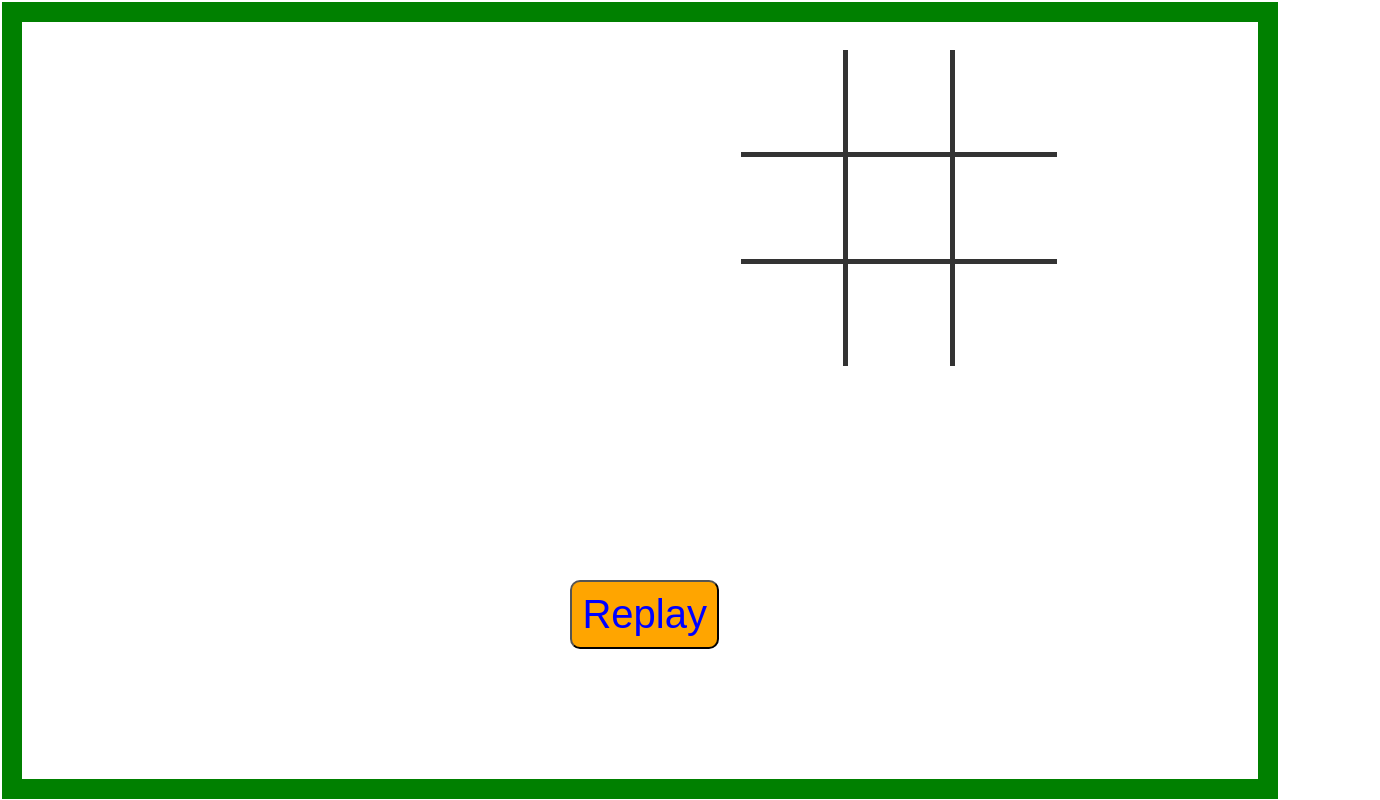
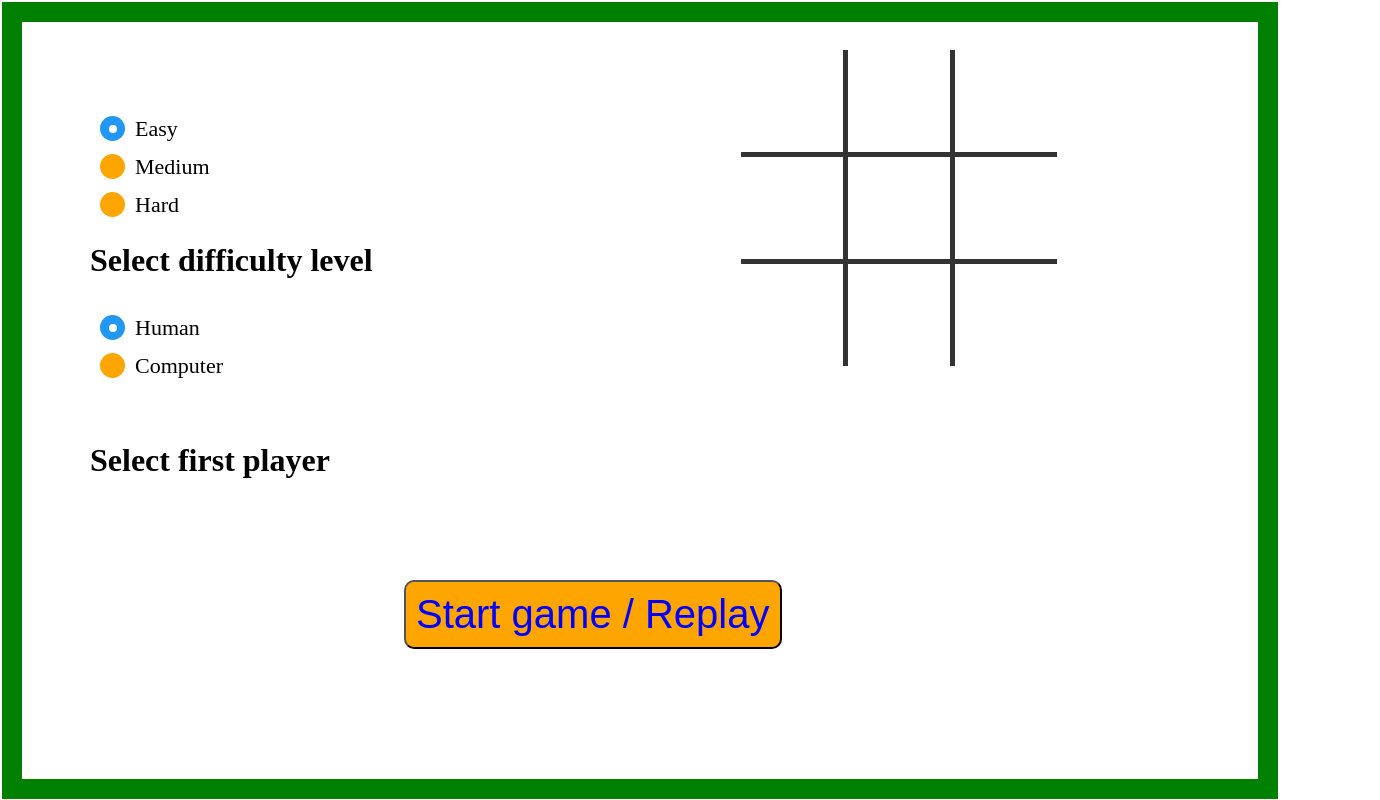
Before and after one commit to ashisinha-dev/Tic-tac-toe-game--Titans, a plain HTML site: page tictactoe.html in a window 1280 px wide. Shown: the whole page, 1380 px wide, since content can reach past the window. Drawn offline with Linux system fonts and the light colour scheme.

Commit message:
Add files via upload

```diff
--- a/script.js
+++ b/script.js
@@ -1,4 +1,3 @@
-
 
 var Board;
 const human = 'O';
@@ -143,7 +142,7 @@ function bestSpot() {
 
   else
    {
-   	 if(randomNumber(0,100)<=40)
+   	 if(randomNumber(0,100)<=30)
 	    {
 	  	var available=emptySquares(Board);
 	    return available[randomNumber(0,available.length-1)];
@@ -159,7 +158,7 @@ function bestSpot() {
 }
 
 
-function minimax(newBoard, player) {
+function minimax(newBoard, player,alpha=-(Number.MIN_VALUE),beta=Number.MAX_VALUE) {
 	var availSpots = emptySquares();
 
 	if (checkWin(newBoard, human)) {
@@ -169,43 +168,55 @@ function minimax(newBoard, player) {
 	} else if (availSpots.length === 0) {
 		return {score: 0};
 	}
+
+
+  if (player == AIplayer) {
 			var moves = [];
+			var bestMove;
+			var bestScore = -10000;
 	     for (var i = 0; i < availSpots.length; i++) {
 		    var move = {};
 		    move.index = newBoard[availSpots[i]];
 		    newBoard[availSpots[i]] = player;
-
-		if (player == AIplayer) {
-			var result = minimax(newBoard, human);
+			var result = minimax(newBoard, human,alpha,beta);
 			move.score = result.score;
-		} else {
-			var result = minimax(newBoard, AIplayer);
-			move.score = result.score;
-		}
-
 			newBoard[availSpots[i]] = move.index;
-
             moves.push(move);
-	}
-
-	var bestMove;
-	if(player === AIplayer) {
-		var bestScore = -10000;
-		for(var i = 0; i < moves.length; i++) {
 		    if (moves[i].score > bestScore) {
 				bestScore = moves[i].score;
 				bestMove = i;
+				alpha=(bestScore>alpha)?bestScore:alpha;
+					if(beta<=alpha){
+						break;
 					}
 			}
+		}
+
+     return moves[bestMove];
+
 	} else {
+			var bestMove;
+			var moves = [];
 			var bestScore = 10000;
-		for(var i = 0; i < moves.length; i++) {
+	     for (var i = 0; i < availSpots.length; i++) {
+		       var move = {};
+		       move.index = newBoard[availSpots[i]];
+		       newBoard[availSpots[i]] = player;
+			   var result = minimax(newBoard, AIplayer,alpha,beta);
+			   move.score = result.score;
+			   newBoard[availSpots[i]] = move.index;
+               moves.push(move);
 		    if (moves[i].score < bestScore) {
 				bestScore = moves[i].score;
 				bestMove = i;
+				beta=(bestScore<beta)?bestScore:beta;
+				if(beta<=alpha){
+					break;
 				}
 			}
 		}
 
 	 return moves[bestMove];
 	}
+
+}
--- a/style.css
+++ b/style.css
@@ -14,6 +14,7 @@ body::before {
   bottom: 1px;
   border: 20px solid green;
 }
+
 
 
 td {
@@ -52,12 +53,12 @@ table tr td:last-child {
 }
 
 .endgame {
-  display: none;
+   display: none;
   width: 200px;
   top: 120px;
   background-color: rgba(205,133,63, 0.8);
   position: absolute;
-  left: 50%;
+  left: 70%;
   margin-left: -100px;
   padding-top: 50px;
   padding-bottom: 50px;
--- a/tictactoe.html
+++ b/tictactoe.html
@@ -16,10 +16,156 @@
 
     #btnOne
     {   position:fixed;
-        left:43%;
+        left:30%;
         top:70%;
     }
 
+    #bottom{
+                position:absolute;
+                bottom:300px;
+                left:90px;
+           }
+
+    #bottom1{
+                position:absolute;
+                bottom:500px;
+                left:90px;
+           }
+   /* The container */
+.container {
+  display: block;
+position: relative;
+ top: 315px;
+  left: 100px;
+
+  padding-left: 35px;
+  margin-bottom: 12px;
+
+  font-size: 22px;
+  -webkit-user-select: none;
+  -moz-user-select: none;
+  -ms-user-select: none;
+  user-select: none;
+}
+
+
+
+/* Hide the browser's default radio button */
+.container input {
+  position: absolute;
+  opacity: 0;
+
+}
+
+/* Create a custom radio button */
+.checkmark {
+  position: absolute;
+  top: 0px;
+  left: 0px;
+  height: 25px;
+  width: 25px;
+  background-color: #FFA500;
+  border-radius: 50%;
+}
+
+/* On mouse-over, add a blue background color */
+.container:hover input ~ .checkmark {
+  background-color: #2196F3;
+}
+
+/* When the radio button is checked, add a blue background */
+.container input:checked ~ .checkmark {
+  background-color: #2196F3;
+}
+
+/* Create the indicator (the dot/circle - hidden when not checked) */
+.checkmark:after {
+  content: "";
+  position: absolute;
+  display: none;
+}
+
+/* Show the indicator (dot/circle) when checked */
+.container input:checked ~ .checkmark:after {
+  display: block;
+}
+
+/* Style the indicator (dot/circle) */
+.container .checkmark:after {
+ 	top: 9px;
+	left: 9px;
+	width: 8px;
+	height: 8px;
+	border-radius: 50%;
+	background: white;
+}
+.container1 {
+  display: block;
+position: relative;
+ top: 40px;
+  left: 100px;
+
+  padding-left: 35px;
+  margin-bottom: 12px;
+
+  font-size: 22px;
+  -webkit-user-select: none;
+  -moz-user-select: none;
+  -ms-user-select: none;
+  user-select: none;
+}
+
+
+
+/* Hide the browser's default radio button */
+.container1 input {
+  position: absolute;
+  opacity: 0;
+
+}
+
+/* Create a custom radio button */
+.checkmark1 {
+  position: absolute;
+  top: 0px;
+  left: 0px;
+  height: 25px;
+  width: 25px;
+  background-color: #FFA500;
+  border-radius: 50%;
+}
+
+/* On mouse-over, add a blue background color */
+.container1:hover input ~ .checkmark1 {
+  background-color: #2196F3;
+}
+
+/* When the radio button is checked, add a blue background */
+.container1 input:checked ~ .checkmark1 {
+  background-color: #2196F3;
+}
+
+/* Create the indicator (the dot/circle - hidden when not checked) */
+.checkmark1:after {
+  content: "";
+  position: absolute;
+  display: none;
+}
+
+/* Show the indicator (dot/circle) when checked */
+.container1 input:checked ~ .checkmark1:after {
+  display: block;
+}
+
+/* Style the indicator (dot/circle) */
+.container1 .checkmark1:after {
+ 	top: 9px;
+	left: 9px;
+	width: 8px;
+	height: 8px;
+	border-radius: 50%;
+	background: white;
+}
    </style>
   <link rel="stylesheet" href="style.css">
 
@@ -48,8 +194,38 @@
 		<div class="text"></div>
 	</div>
 
-	<button id="btnOne"onClick="startGame()">Replay</button>
+	<button id="btnOne"onClick="startGame()">Start game / Replay</button>
 
   <script src="script.js"></script>
+   <div id="bottom"><h1>Select first player</h1></div>
+   <div id="bottom1"><h1>Select difficulty level</h1></div>
+
+  <label class="container">
+  <input type="radio" id="r1" checked="checked" name="radio">Human
+  <span class="checkmark"></span>
+</label>
+<label class="container">
+  <input type="radio" id="r2" name="radio">Computer
+  <span class="checkmark"></span>
+</label>
+
+<label class="container1">
+  <input type="radio" id="r3" checked="checked" name="radio1">Easy
+  <span class="checkmark1"></span>
+</label>
+<label class="container1">
+  <input type="radio" id="r4" name="radio1">Medium
+  <span class="checkmark1"></span>
+</label>
+<label class="container1">
+  <input type="radio" id="r5" name="radio1">Hard
+  <span class="checkmark1"></span>
+</label>
+
+
+
+
+
+
 </body>
 </html
```
Lines whose indentation alone changed are shown as unchanged.
